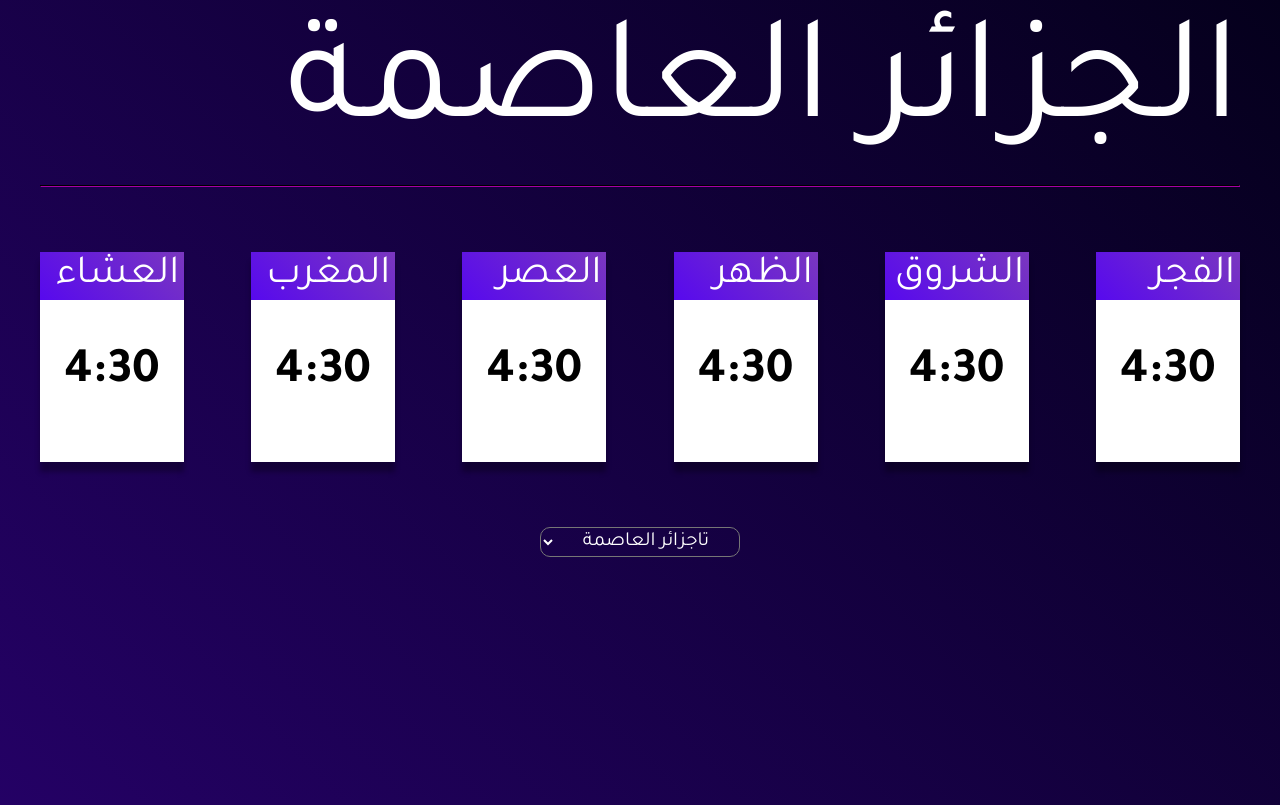
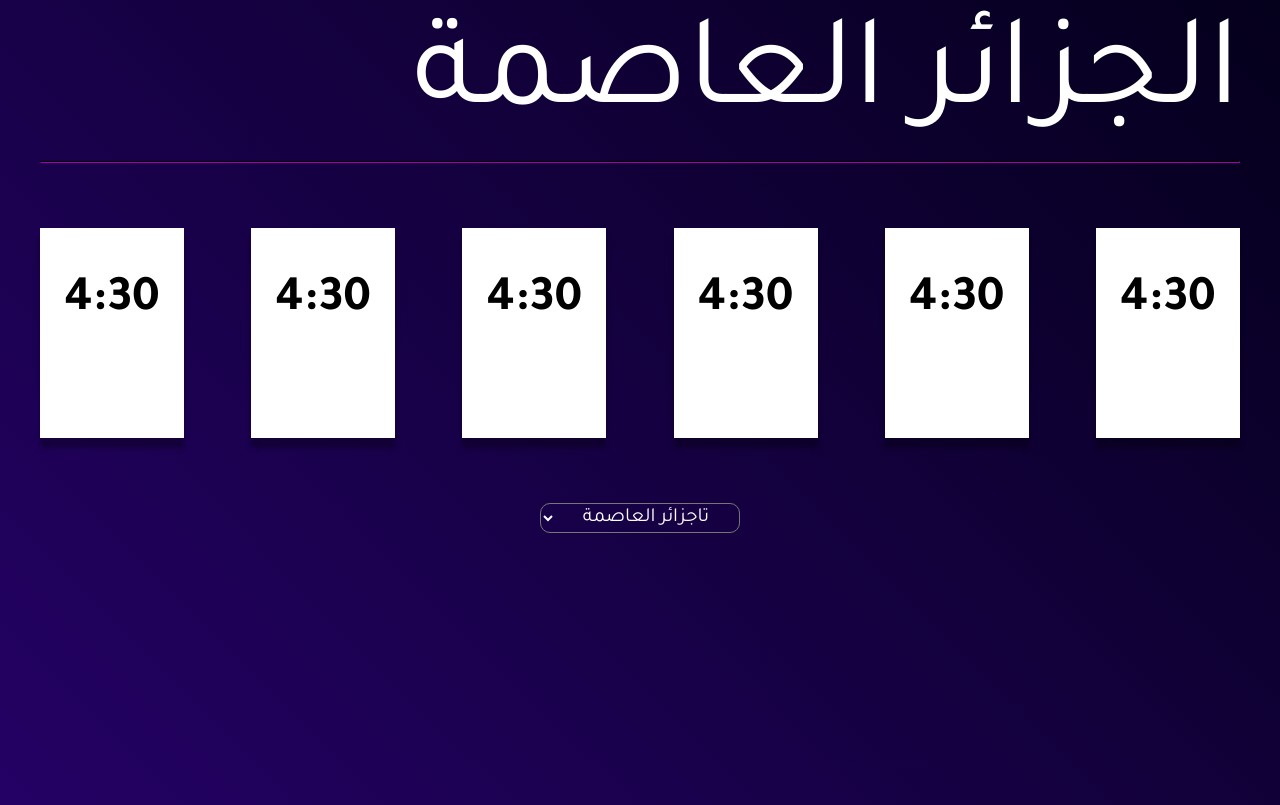
Before and after one commit to SahnouneAya/Prayer-times-website, a plain HTML site: page index.html in a window 1280 px wide. Drawn offline with nearby package versions, Linux system fonts and the light colour scheme.

Commit message:
Update style.css

```diff
--- a/style.css
+++ b/style.css
@@ -25,7 +25,7 @@ h1, h2, h3, h4, h5, h6{
 .info h1{
     color: #fff;
     font-weight: 400;
-    font-size: 150px;
+    font-size: 130px;
 }
 
 .info h6{
@@ -51,7 +51,7 @@ hr{
     width: 12%;
     height: 70%;
     background-color: #fff;
-    font-size: 20px;
+    font-size: 0px;
     box-shadow: 0px 10px 5px rgb(0 0 0 / 30%);
 }
 
```
